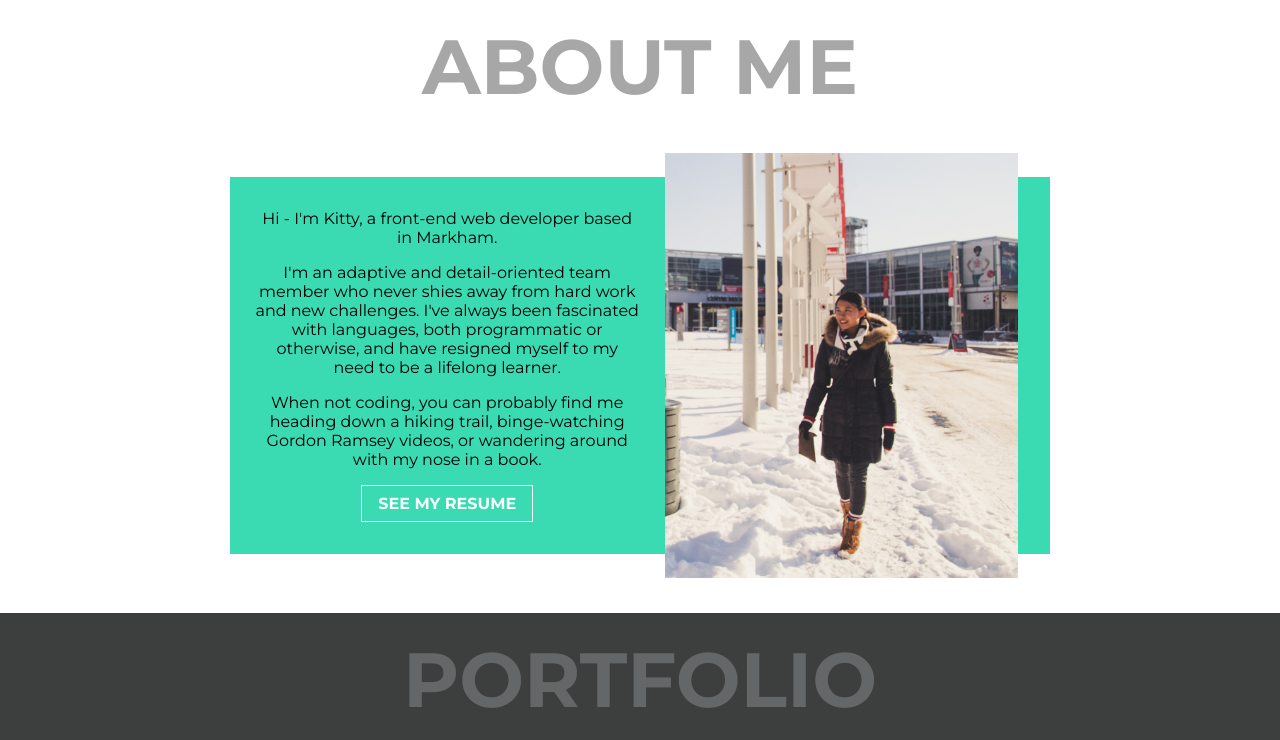
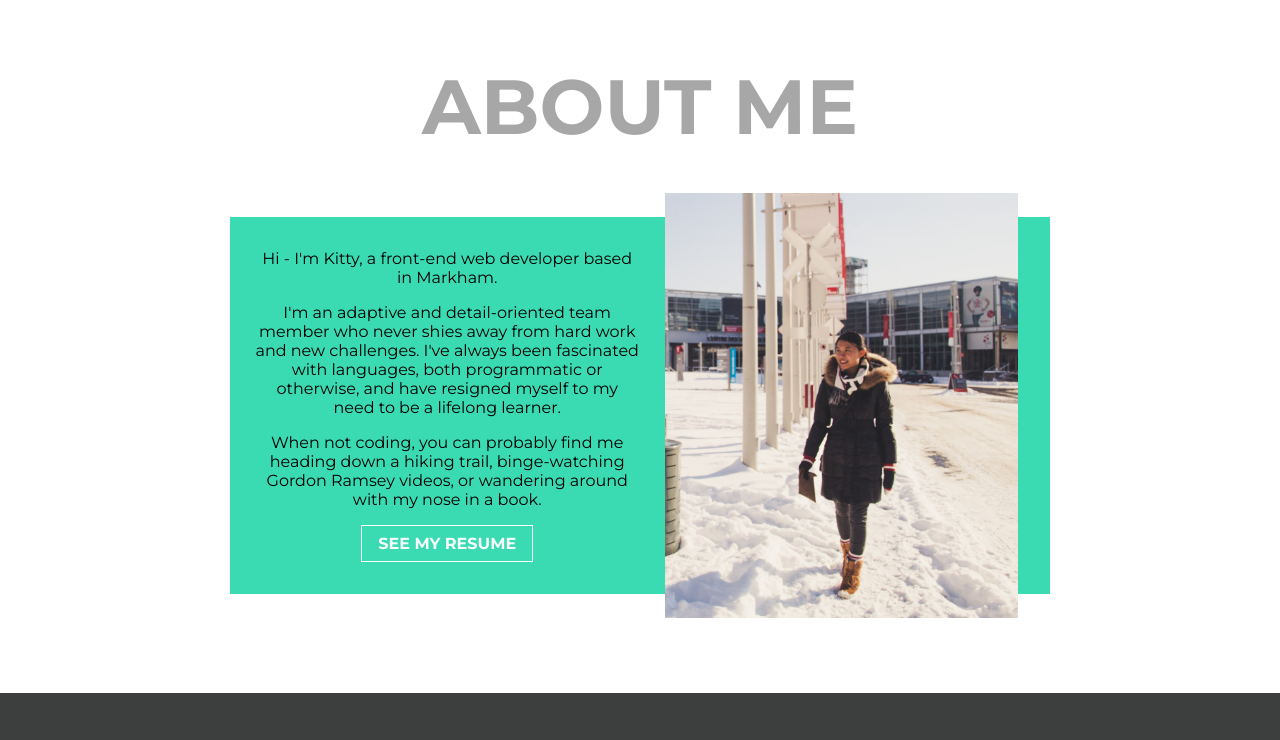
Before and after one commit to kyau8/portfolio, a website: page index.html in a window 1280 px wide. Shown: the part 800-1540 px from the top of the page. Drawn offline with nearby package versions, Linux system fonts and the light colour scheme.

Commit message:
Added margin to section headers

```diff
--- a/dev/styles/partials/_about.scss
+++ b/dev/styles/partials/_about.scss
@@ -55,10 +55,6 @@
     height: 100%;
 }
 
-.aboutHeader {
-    margin-bottom: 2.5rem;
-}
-
 @media(max-width:1120px) {
     .aboutContents {
         width: 100%;
--- a/dev/styles/partials/_global.scss
+++ b/dev/styles/partials/_global.scss
@@ -42,8 +42,7 @@ button {
 /* SECTION HEADER STYLES */
 
 section {
-    padding-top: 20px;
-    padding-bottom: 20px;
+    padding: 20px 0 60px 0;
     .wrapper {
     display: flex;
     flex-direction: column;
@@ -71,6 +70,10 @@ h2 {
 
 .lightHeader {
     color: rgb(168, 167, 167);
+}
+
+.title {
+    margin: 2.5rem 0;
 }
 
 @media(max-width: 564px) {
--- a/index.html
+++ b/index.html
@@ -33,7 +33,7 @@
     <main>
         <section>
             <div class="wrapper sectionWrapper">
-                <h2 class="lightHeader aboutHeader">About Me</h2>
+                <h2 class="lightHeader title">About Me</h2>
                 <div class="aboutContents">
                     <div class="aboutText">
                         <div class="text">
@@ -51,7 +51,7 @@
         </section>
         <section class="portfolioSection" id="portfolio">
             <div class="wrapper sectionWrapper">
-                <h2 class>Portfolio</h2>
+                <h2 class="title">Portfolio</h2>
                 <div class="mainPortfolio">
                     <div class="portfolioContent">
                         <div class="portfolioItem" id="firstItem">
@@ -128,7 +128,7 @@
         </section>
         <section>
             <div class="wrapper sectionWrapper skills">
-                <h2 class="lightHeader">Skills</h2>
+                <h2 class="lightHeader title">Skills</h2>
                 <ul class="skillsIcons">
                     <li class="icon"> <i class="devicon-javascript-plain"></i>
                     </li>
@@ -147,7 +147,7 @@
         </section>
         <section class="contactSection">
             <div class="wrapper sectionWrapper">
-                <h2 class="darkSubHeader">Let's Talk!</h2>
+                <h2 class="darkSubHeader title">Let's Talk!</h2>
                 <div class="emailBox">
                     <h4 class="email">Email Me: <a href="mailto:hello@kittyyau.com">hello@kittyyau.com</a></h4>
                 </div>
--- a/public/styles/style.css
+++ b/public/styles/style.css
@@ -165,8 +165,7 @@ button {
 
 /* SECTION HEADER STYLES */
 section {
-  padding-top: 20px;
-  padding-bottom: 20px; }
+  padding: 20px 0 60px 0; }
   section .wrapper {
     display: -webkit-box;
     display: -ms-flexbox;
@@ -197,6 +196,9 @@ h2 {
 
 .lightHeader {
   color: #a8a7a7; }
+
+.title {
+  margin: 2.5rem 0; }
 
 @media (max-width: 564px) {
   .sectionHeader {
@@ -428,9 +430,6 @@ header.wrapper {
   -o-object-fit: cover;
      object-fit: cover;
   height: 100%; }
-
-.aboutHeader {
-  margin-bottom: 2.5rem; }
 
 @media (max-width: 1120px) {
   .aboutContents {
```
